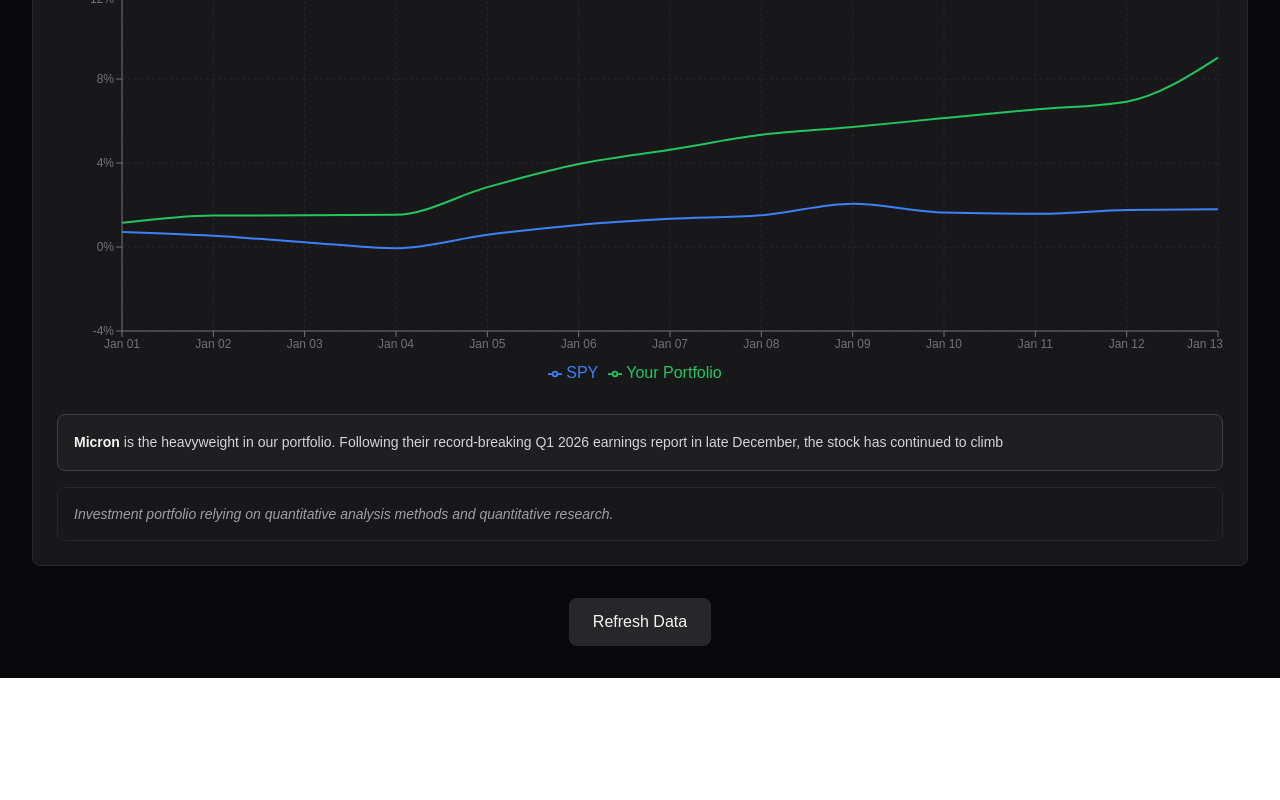
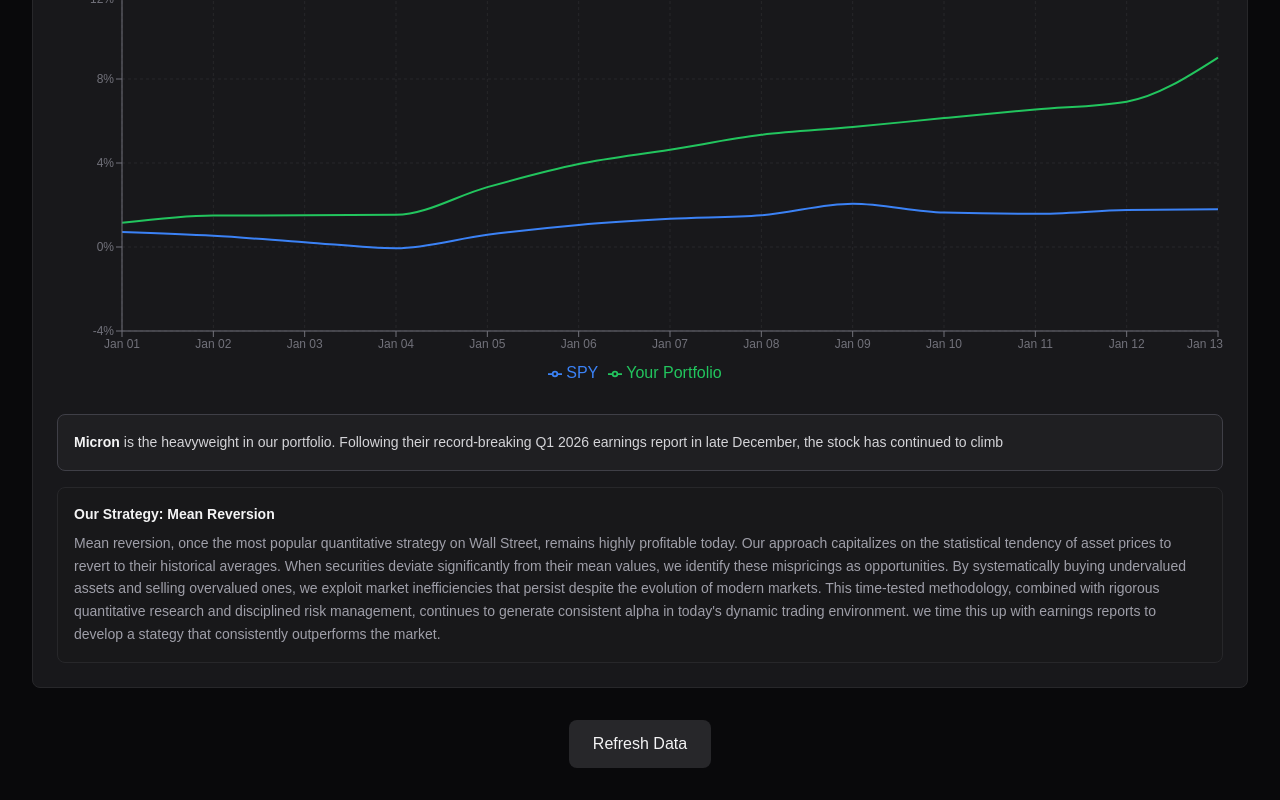
Before and after one commit to Odey340/Website, a Next.js app: page / in a window 1280 px wide. Shown: the part 460-1260 px from the top of the page. Before the commit the page ends 1138 px from the top, so only its background shows below. Built offline with nearby package versions, Linux system fonts and the light colour scheme.

Commit message:
Update: Fix TypeScript errors and expand Mean Reversion strategy description

```diff
--- a/app/page.tsx
+++ b/app/page.tsx
@@ -153,8 +153,15 @@ function CurrentPortfolio() {
           </p>
         </div>
         <div className="mt-4 p-4 bg-zinc-900/50 border border-zinc-800 rounded-lg">
-          <p className="text-sm text-zinc-400 italic">
-            Investment portfolio relying on quantitative analysis methods and quantitative research.
+          <h3 className="text-sm font-semibold text-zinc-100 mb-2">Our Strategy: Mean Reversion</h3>
+          <p className="text-sm text-zinc-400 leading-relaxed">
+            Mean reversion, once the most popular quantitative strategy on Wall Street, remains highly profitable today.
+            Our approach capitalizes on the statistical tendency of asset prices to revert to their historical averages.
+            When securities deviate significantly from their mean values, we identify these mispricings as opportunities.
+            By systematically buying undervalued assets and selling overvalued ones, we exploit market inefficiencies that
+            persist despite the evolution of modern markets. This time-tested methodology, combined with rigorous quantitative
+            research and disciplined risk management, continues to generate consistent alpha in today's dynamic trading environment.
+            we time this up with earnings reports to develop a stategy that consistently outperforms the market.
           </p>
         </div>
       </div>
@@ -198,7 +205,7 @@ function LuminaPortfolio() {
             <YAxis
               stroke="#71717a"
               style={{ fontSize: '12px' }}
-              tickFormatter={(value) => `${value}%`}
+              tickFormatter={(value: number | undefined) => value !== undefined ? `${value}%` : '0%'}
             />
             <Tooltip
               contentStyle={{
@@ -206,7 +213,7 @@ function LuminaPortfolio() {
                 border: '1px solid #27272a',
                 borderRadius: '8px'
               }}
-              formatter={(value: number) => `${value.toFixed(1)}%`}
+              formatter={(value: number | undefined) => value !== undefined ? `${value.toFixed(1)}%` : 'N/A'}
             />
             <Line
               type="monotone"
```
